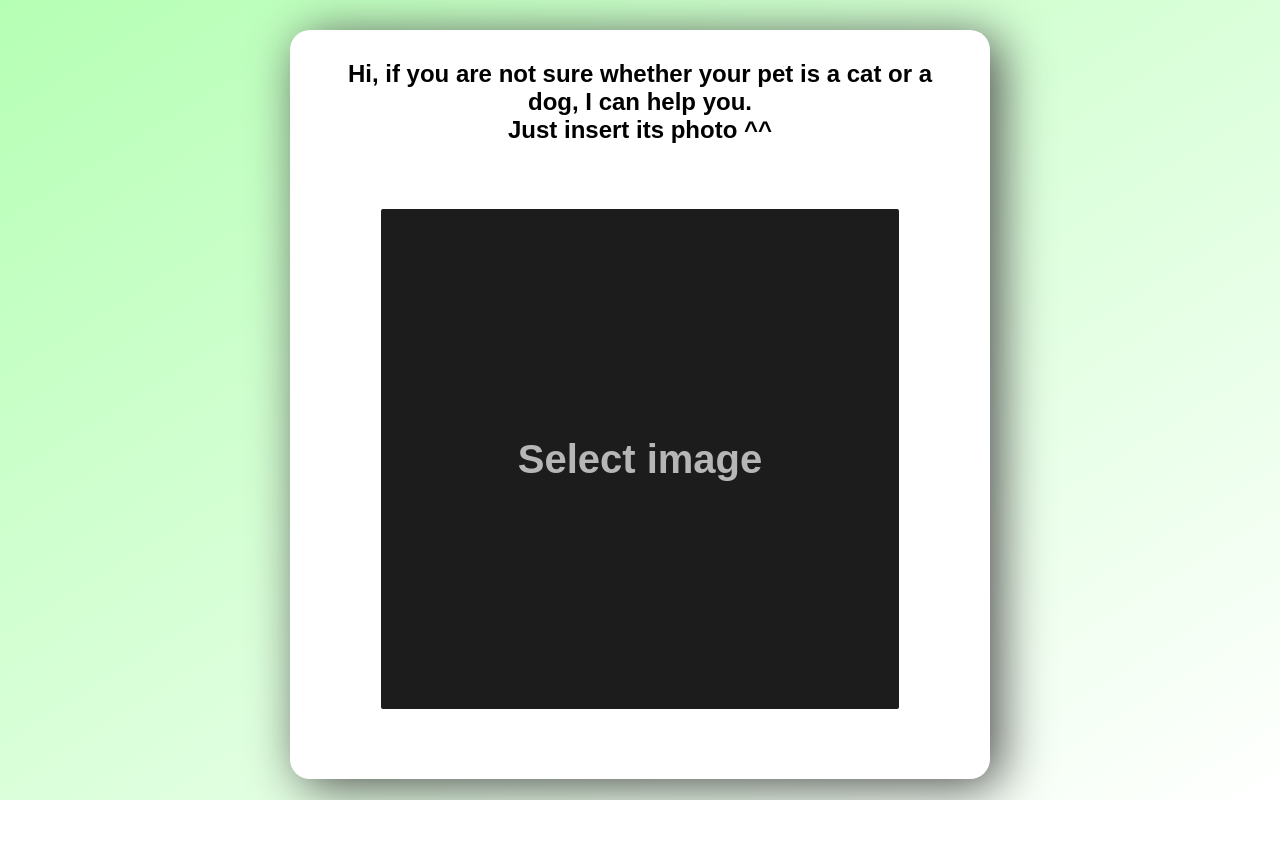
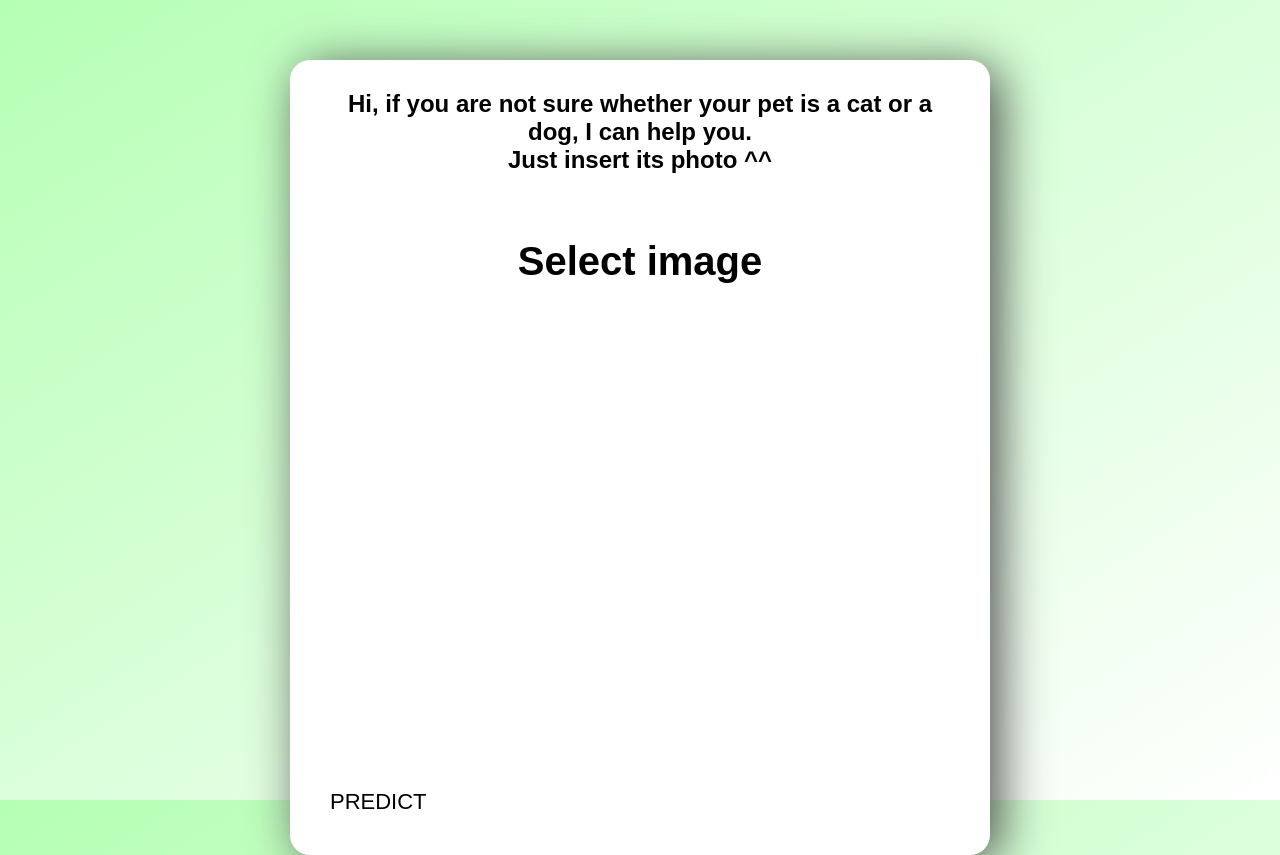
Before and after one commit to kinfi4/CatsDogsImageClassificator, a Flask app: page / in a window 1280 px wide. Before the commit the page ends 800 px from the top, so only its background shows below. Run offline with Flask 2, Linux system fonts and the light colour scheme.

Commit message:
js for sending image done, js for preview image done

```diff
--- a/app/static/scripts.js
+++ b/app/static/scripts.js
@@ -1,18 +1,42 @@
-const submitButton = document.querySelector('#submit-name')
-const inputNameField = document.querySelector('#input-name')
-const app = document.querySelector('.app-wrapper')
+const store = {image: null}
 
-submitButton.addEventListener('click', ev => {
-    fetch('http://127.0.0.1:5000', {
-        method: 'POST',
-        headers: {
-          'content-type': 'application/json'
-        },
-        body: JSON.stringify({name: inputNameField.value})
-    }).then(res => res.json())
-      .then(res => {
-          const element = document.createElement('p')
-          element.innerHTML = res.text
-          app.appendChild(element)
-        })
+const imageInput = document.querySelector('#preview_image')
+const imagePreview = document.querySelector('.image-preview-label')
+const sendButton = document.querySelector('.button')
+
+imageInput.addEventListener('input', ev => {
+    const image = ev.target.files[0]
+    let fileReader = new FileReader()
+
+    fileReader.onload = ev => {
+        if(fileReader.readyState === 2){
+            imagePreview.style.backgroundImage = `url(${fileReader.result})`
+            store.image = image
+        }
+    }
+
+    try{
+        fileReader.readAsDataURL(image)
+    } catch (ex) {}
 })
+
+function sendImage() {
+    if(store.image === null){
+        alert('Cant predict, because you did not select the image')
+    }
+    else{
+        let data = new FormData()
+        data.append('image', store.image, store.image.name)
+
+        fetch('http://127.0.0.1:5000/predict', {
+            method: 'POST',
+            headers: {
+                'Content-Type': 'multipart/form-data'
+            },
+            body: data
+        }).then(res => res.json())
+          .then(res => console.log(res))
+    }
+}
+
+sendButton.addEventListener('click', sendImage)
--- a/app/static/styles.css
+++ b/app/static/styles.css
@@ -10,7 +10,7 @@ body, html {
 }
 .app-wrapper{
     padding: 30px;
-    margin: 30px auto;
+    margin: 60px auto;
     width: 50%;
     background-color: #fff;
     border-radius: 20px;
@@ -36,7 +36,7 @@ h2.title{
     z-index: -1;
 }
 .image-preview-label{
-    background-color: #1c1c1c;
+    background-color: #ffffff;
     background-repeat: no-repeat;
     background-position-x: center;
     background-position-y: center;
@@ -54,17 +54,27 @@ h2.title{
 
     font-size: 40px;
     font-weight: 700;
-    color: #b6b6b6;
+    color: #000000;
+    text-shadow: 3px 3px 5px rgba(157, 157, 157, 0);
 
     display: flex;
     justify-content: center;
-    align-items: center;
+    align-items: start;
 
     cursor: pointer;
 
     transition: linear 0.5s;
 }
 .image-preview-label:hover{
-    background-color: #ff0000;
-    color: #ffffff;
+    color: #ff0000;
 }
+.button{
+    padding: 10px;
+    text-transform: uppercase;
+    cursor: pointer;
+    font-size: 22px;
+    transition: linear 0.2s;
+}
+.button:hover{
+    color: red;
+}
--- a/app/templates/index.html
+++ b/app/templates/index.html
@@ -12,10 +12,10 @@
 
         <div class="form-wrapper">
             <input type="file" name="image" accept="image/*" class="image-preview" id="preview_image">
-            <label for="preview_image" class="image-preview-label">
-                Select image
-            </label>
+            <label for="preview_image" class="image-preview-label">Select image</label>
         </div>
+
+        <div class="button">Predict</div>
     </div>
 
     <script src="../static/scripts.js"></script>
--- a/app/views.py
+++ b/app/views.py
@@ -19,4 +19,4 @@ class ImagePredictView(MethodView):
 
 
 app.add_url_rule('/', view_func=MainPageView.as_view('main_page'), methods=('GET', ))
-app.add_url_rule('/predict', view_func=MainPageView.as_view('predict'), methods=('POST', ))
+app.add_url_rule('/predict', view_func=ImagePredictView.as_view('predict'), methods=('POST', ))
```
